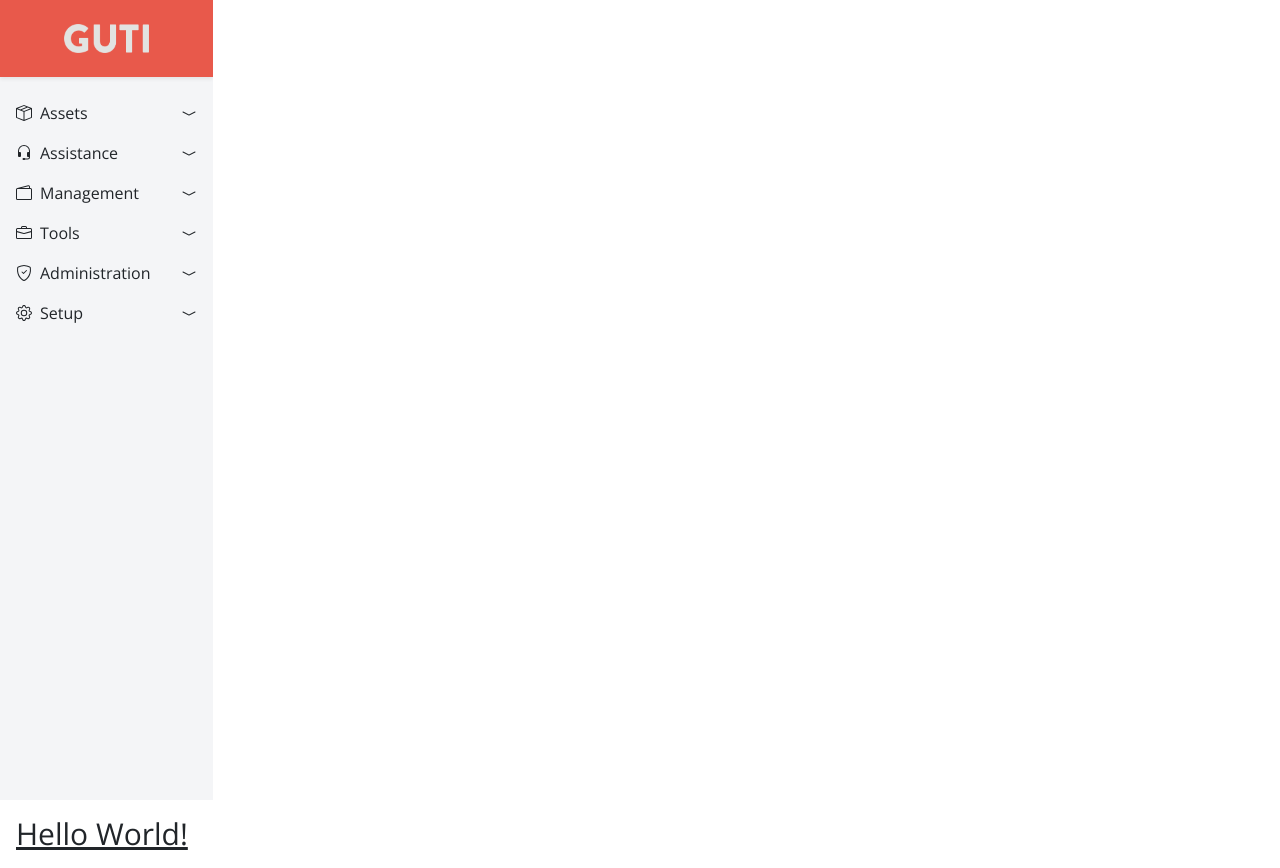
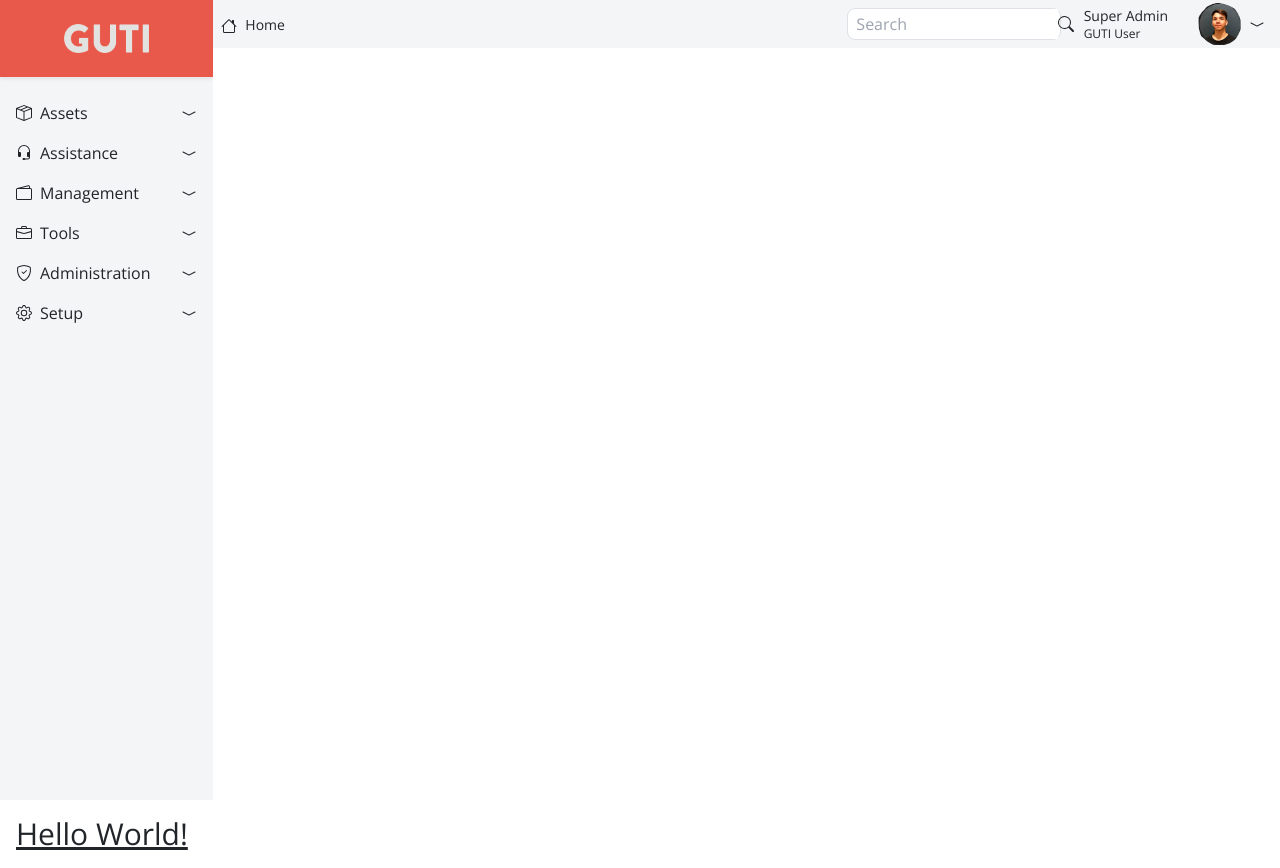
Before and after one commit to sydgibbon/guti-front, a React (Create React App) app: page / in a window 1280 px wide. Built offline with nearby package versions, Linux system fonts and the light colour scheme.

Commit message:
createds navbar component

```diff
--- a/package.json
+++ b/package.json
@@ -10,7 +10,7 @@
     "react-dom": "^18.2.0",
     "react-icons": "^4.4.0",
     "react-router": "^6.4.0",
-    "react-scripts": "5.0.1",
+    "react-scripts": "^5.0.1",
     "web-vitals": "^2.1.4"
   },
   "scripts": {
--- a/src/App.js
+++ b/src/App.js
@@ -1,11 +1,14 @@
 import './App.css';
+import Navbar from './component/Navbar';
 import './component/Sidebar'
 import SideBar from './component/Sidebar';
 
 function App() {
   return (
     <div className="App">
+      <Navbar />
       <SideBar />
+
       <h1 className='underline text-3xl p-3 bg-secondary-dark-bg'>Hello World!</h1>
     </div>
   );
--- /dev/null
+++ b/src/component/Navbar.js
@@ -0,0 +1,41 @@
+import React from 'react'
+import {
+  BsHouse,
+  BsSearch,
+  BsChevronCompactDown,
+} from "react-icons/bs";
+import user from '../images/user.png';
+
+function Navbar() {
+  return (
+    <div className='navbar-section absolute right-0 w-5/6 h-12 bg-light-gray flex'>
+      <div className='breacrumb-section w-3/5 my-auto pl-2'>
+        <BsHouse className='inline' />
+        <span className='text-sm ml-2 inline'>Home</span >
+      </div>
+      <div className='search-section flex flex-col justify-center w-1/5 my-2'>
+        <div className='search-bar bg-white flex justify-between rounded-lg h-full border border-primary-dark'>
+          <input type='text' placeholder='Search' className='ml-2'></input>
+          <button className='block'>
+            <BsSearch className='mr-2'/>
+          </button>
+
+        </div>
+      </div>
+      <div className='user-section w-1/5 flex my-auto justify-around ml-2'>
+        <div className='user-name flex flex-col my-auto'>
+          <span className='text-sm'>Super Admin</span>
+          <span className='text-xs'>GUTI User</span>
+
+        </div>
+        <div className='user-options flex'>
+          <img src={user} alt='User'/>
+          <BsChevronCompactDown className='my-auto ml-2'/>
+        </div>
+
+      </div>
+    </div>
+  )
+}
+
+export default Navbar
```
Also changed, not shown: src/images/user.png (added), 1 other file (tests, documents, lock files or other folders).
